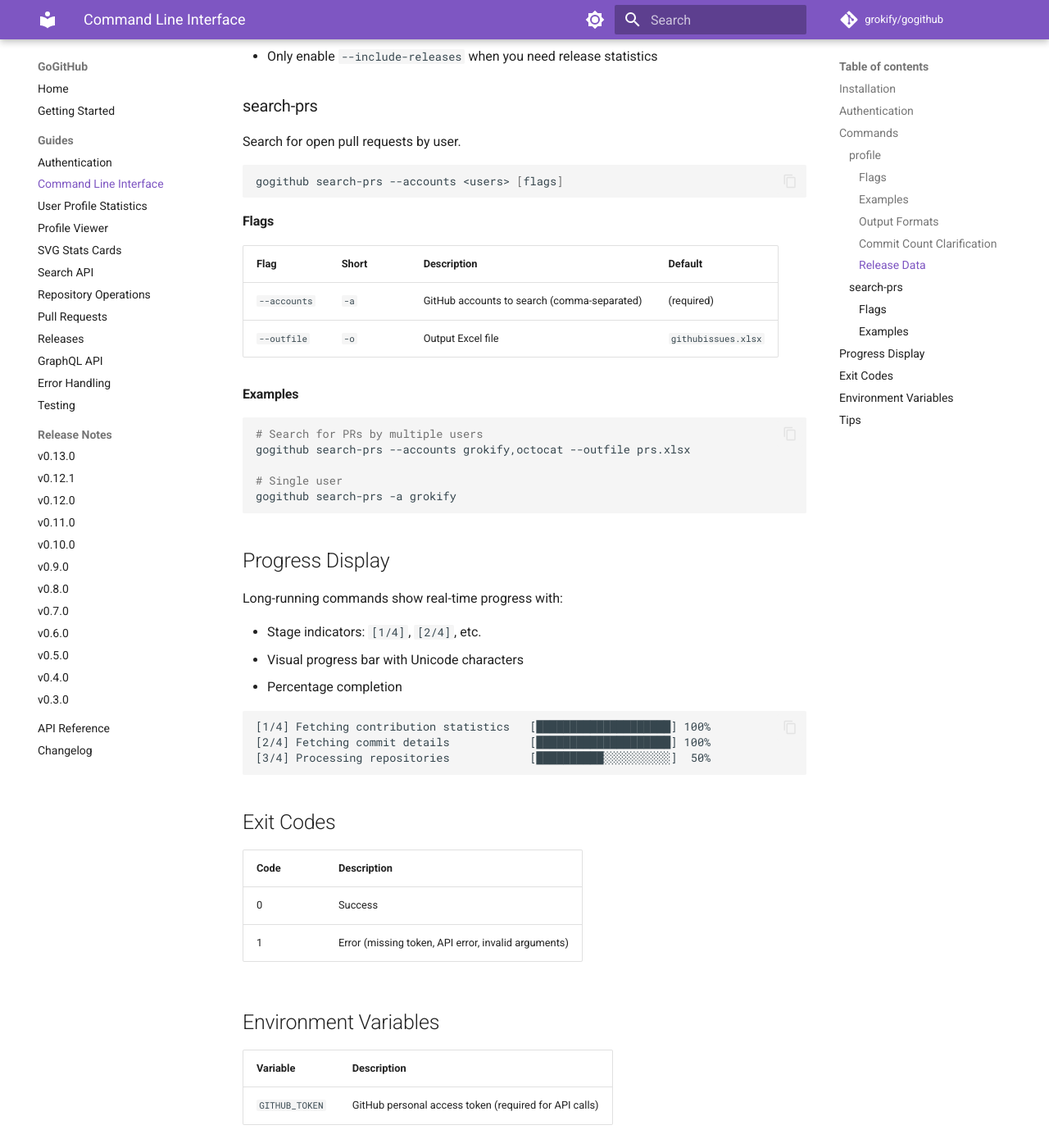
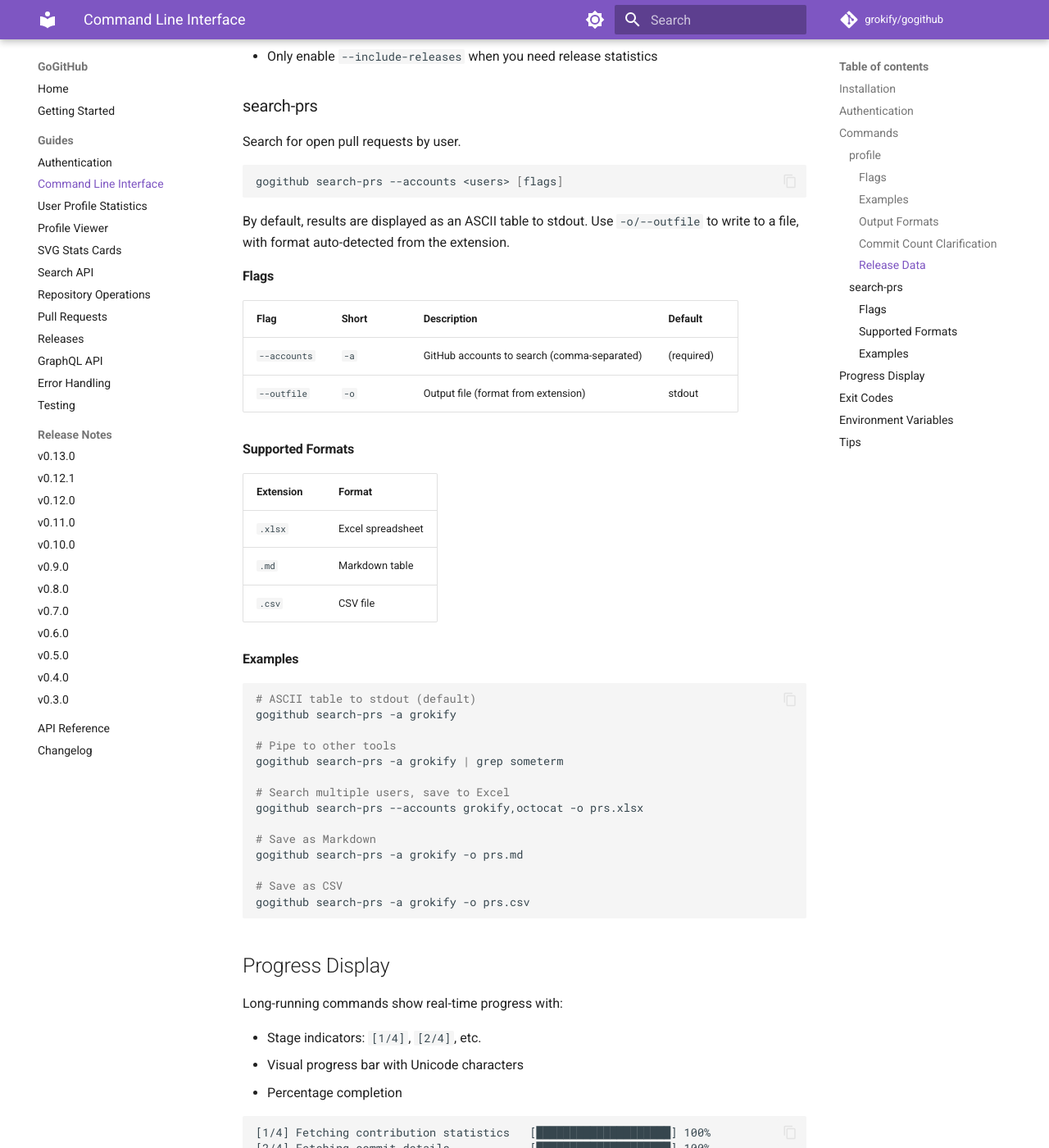
Before and after one commit to grokify/gogithub, an MkDocs documentation site: the page built from docs/guides/cli.md, in a window 1280 px wide and 1400 px high, scrolled down 5930 px. Shown: the whole window at 82% size. Built offline with MkDocs 1.6.1 and Material for MkDocs 9.7.7, drawn with Linux system fonts in a browser that asks for light colours; comment, search, counter and statistics services are not loaded.

Commit message:
docs(cli): update search-prs documentation for stdout default
Update CLI guide to reflect new search-prs behavior:
- Default output is ASCII table to stdout
- Document supported file formats (.xlsx, .md, .csv)
- Add examples for piping and different output formats

Co-Authored-By: Claude Opus 4.5 <noreply@anthropic.com>

````diff
--- a/docs/guides/cli.md
+++ b/docs/guides/cli.md
@@ -276,21 +276,40 @@ Search for open pull requests by user.
 gogithub search-prs --accounts <users> [flags]
 ```
 
+By default, results are displayed as an ASCII table to stdout. Use `-o/--outfile` to write to a file, with format auto-detected from the extension.
+
 #### Flags
 
 | Flag | Short | Description | Default |
 |------|-------|-------------|---------|
 | `--accounts` | `-a` | GitHub accounts to search (comma-separated) | (required) |
-| `--outfile` | `-o` | Output Excel file | `githubissues.xlsx` |
+| `--outfile` | `-o` | Output file (format from extension) | stdout |
+
+#### Supported Formats
+
+| Extension | Format |
+|-----------|--------|
+| `.xlsx` | Excel spreadsheet |
+| `.md` | Markdown table |
+| `.csv` | CSV file |
 
 #### Examples
 
 ```bash
-# Search for PRs by multiple users
-gogithub search-prs --accounts grokify,octocat --outfile prs.xlsx
+# ASCII table to stdout (default)
+gogithub search-prs -a grokify
 
-# Single user
-gogithub search-prs -a grokify
+# Pipe to other tools
+gogithub search-prs -a grokify | grep someterm
+
+# Search multiple users, save to Excel
+gogithub search-prs --accounts grokify,octocat -o prs.xlsx
+
+# Save as Markdown
+gogithub search-prs -a grokify -o prs.md
+
+# Save as CSV
+gogithub search-prs -a grokify -o prs.csv
 ```
 
 ## Progress Display
````
